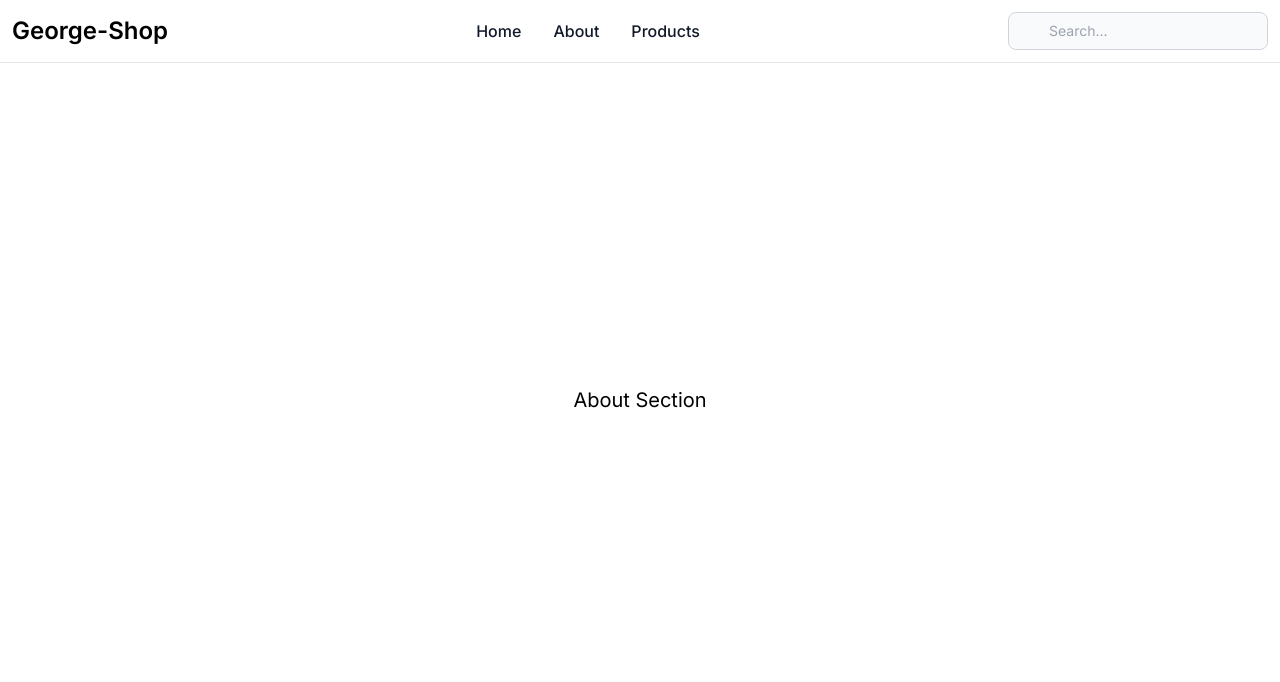
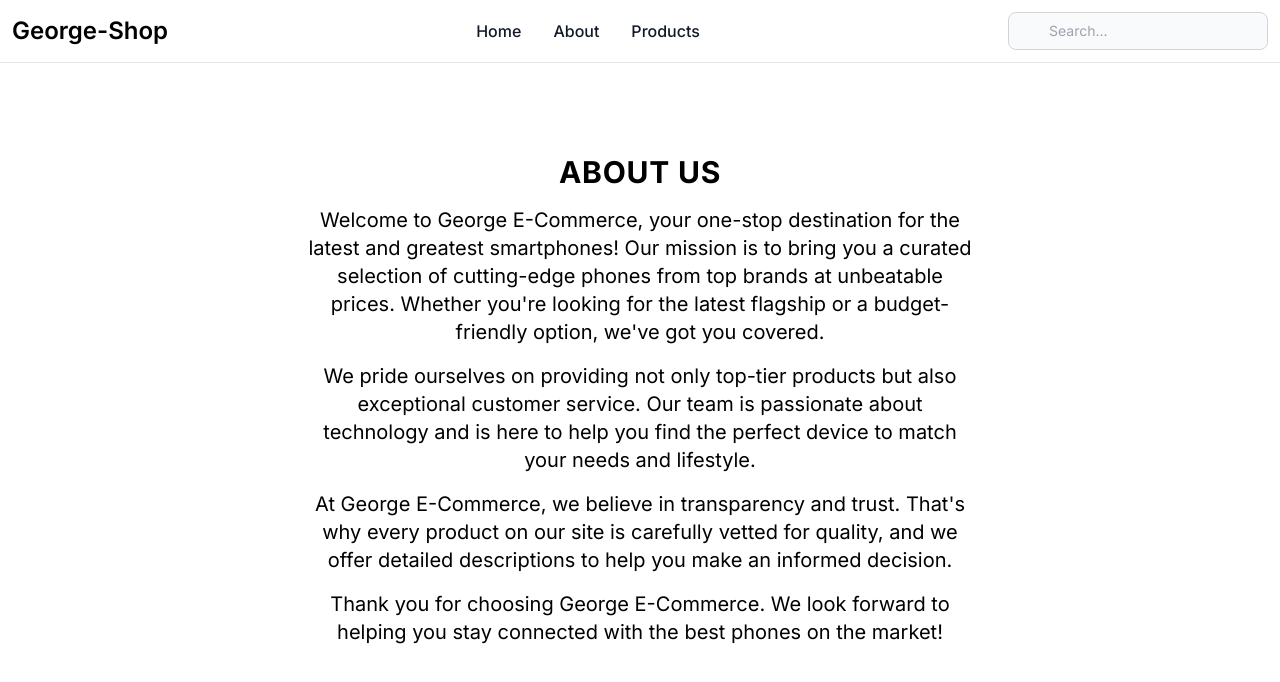
Before and after one commit to fedemurru/Next.js-e-commerce, a Next.js app: page /about in a window 1280 px wide. Shown: the top 682 px of the page. Built offline with nearby package versions, Linux system fonts and the light colour scheme.

Commit message:
about us

```diff
--- a/src/app/about/page.js
+++ b/src/app/about/page.js
@@ -4,8 +4,30 @@ export default function Home() {
 	return (
 		<main>
 			<Navbar />
-			<div className="text-xl flex justify-center h-screen items-center text-center">
-				<h1>About Section</h1>
+			<div className="text-xl flex flex-col justify-center h-screen items-center text-center px-4">
+				<h1 className="text-3xl font-bold uppercase tracking-wide">About Us</h1>
+				<p className="mt-4 max-w-2xl">
+					Welcome to George E-Commerce, your one-stop destination for the latest
+					and greatest smartphones! Our mission is to bring you a curated
+					selection of cutting-edge phones from top brands at unbeatable prices.
+					Whether you're looking for the latest flagship or a budget-friendly
+					option, we've got you covered.
+				</p>
+				<p className="mt-4 max-w-2xl">
+					We pride ourselves on providing not only top-tier products but also
+					exceptional customer service. Our team is passionate about technology
+					and is here to help you find the perfect device to match your needs
+					and lifestyle.
+				</p>
+				<p className="mt-4 max-w-2xl">
+					At George E-Commerce, we believe in transparency and trust. That's why
+					every product on our site is carefully vetted for quality, and we
+					offer detailed descriptions to help you make an informed decision.
+				</p>
+				<p className="mt-4 max-w-2xl">
+					Thank you for choosing George E-Commerce. We look forward to helping
+					you stay connected with the best phones on the market!
+				</p>
 			</div>
 		</main>
 	);
```
